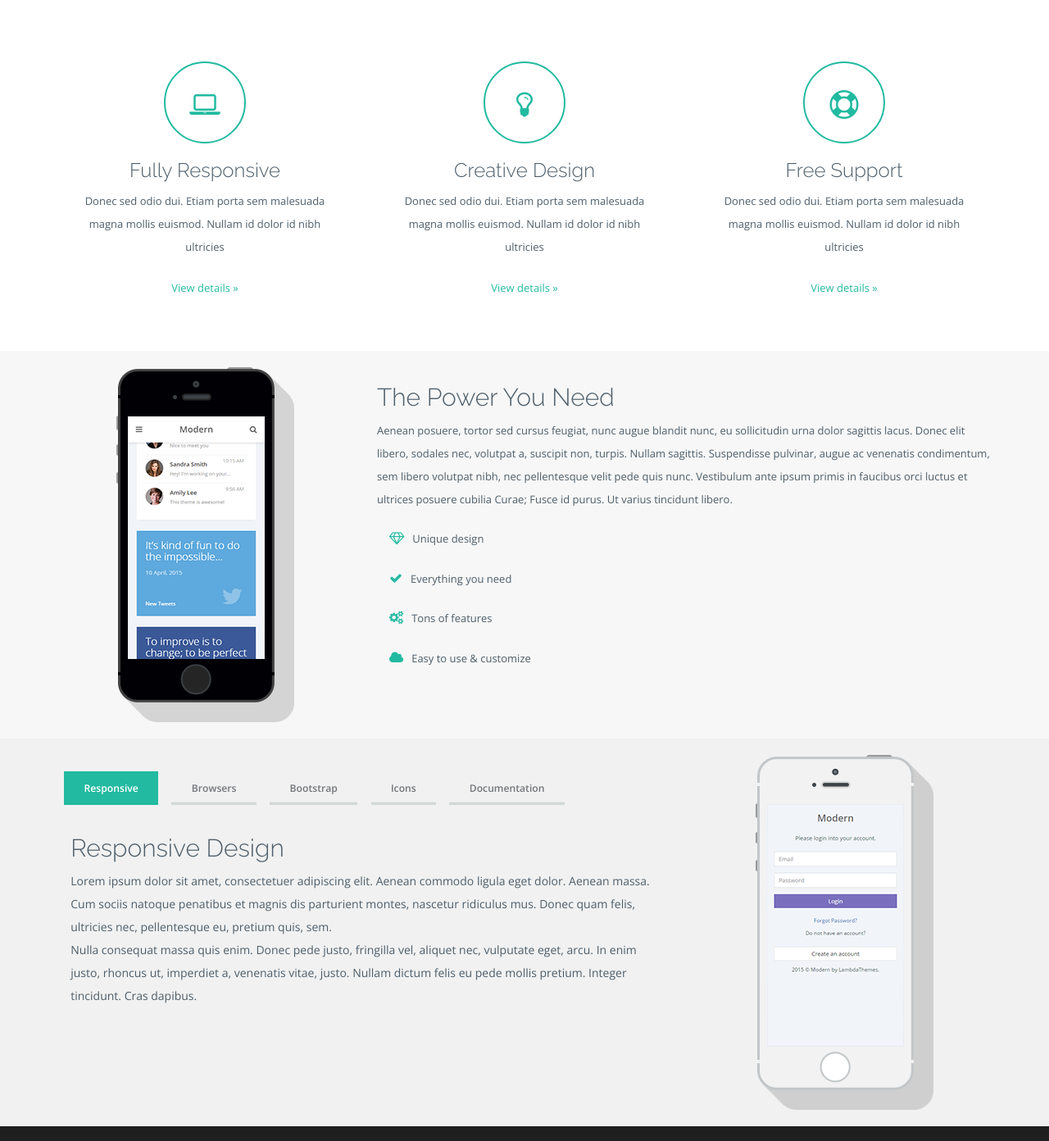
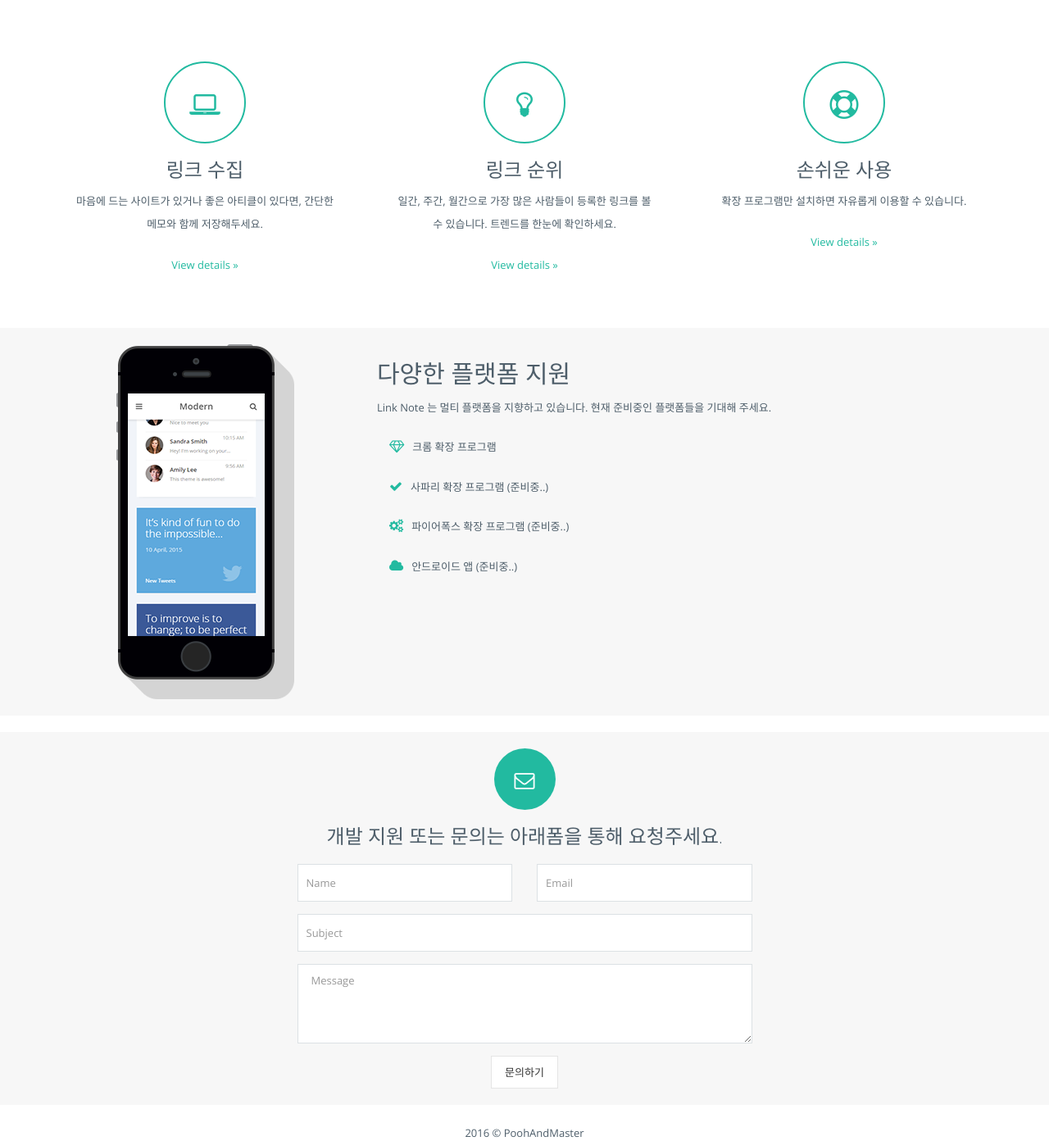
Before and after one commit to yonggill/LinkNote, a Django app: template linknote/templates/landing/landing.html in a window 1280 px wide. Shown: the part 800-2192 px from the top of the page at 82% size. Run offline with Django 3.2, Linux system fonts and the light colour scheme; the template is opened without the code that fills it, so the values that code supplies are empty; parts of the project's set-up code (start-up, migrations or seed data) failed here and were passed over; some libraries are stand-ins or nearby versions; grey boxes are pictures that could not be loaded.

Commit message:
change landing contents and extenstion improve

```diff
--- a/chrome/add.js
+++ b/chrome/add.js
@@ -7,7 +7,7 @@ function get_urls(){
 
     chrome.storage.local.get('token', function (result) {
         if (result.token == undefined) {
-            chrome.browserAction.setPopup({"popup": "login.html"});
+            window.location.herf = 'login.html';
         }
     });
 
@@ -38,7 +38,7 @@ $(document).on('click', '.submit', function() {
             },
             success: function(data){
                 if (data.error) {
-                    chrome.browserAction.setPopup({"popup": "login.html"});
+                    window.location.herf = 'login.html';
                 }
                 else {
                     document.body.innerHTML = '<h2 style="margin-top: 100px;"> 페이지 저장이 성공적으로 마무리되었습니다.</h2>';
@@ -52,7 +52,7 @@ $(document).on('click', '.submit', function() {
             },
             error: function(data) {
                 console.log(data);
-                chrome.browserAction.setPopup({"popup": "login.html"});
+                window.location.herf = 'login.html';
             }
         });
     });
--- a/chrome/login.js
+++ b/chrome/login.js
@@ -20,7 +20,7 @@ $(document).on('click', '.submit', function() {
         success: function(data){
             chrome.storage.local.set(data);
 
-            chrome.browserAction.setPopup({"popup": "add.html"});
+            window.location.herf = 'add.html';
             // setTimeout(
             //     function() {
             //         window.close();
--- a/linknote/apps/link/views.py
+++ b/linknote/apps/link/views.py
@@ -22,7 +22,6 @@ class LinkAddAPI(ContextMixin, JSONWebTokenAuthMixin, View):
 
     def post(self, request, *args, **kwargs):
         data = json.loads(request.body)
-        print request.user
         link = Link(
             user=request.user,
             url=data['url'],
--- a/linknote/templates/landing/landing.html
+++ b/linknote/templates/landing/landing.html
@@ -79,24 +79,24 @@
                     <div class="feature-icon">
                         <i class="fa fa-laptop"></i>
                     </div>
-                    <h2>Fully Responsive</h2>
-                    <p>Donec sed odio dui. Etiam porta sem malesuada magna mollis euismod. Nullam id dolor id nibh ultricies</p>
+                    <h2>링크 수집</h2>
+                    <p>마음에 드는 사이트가 있거나 좋은 아티클이 있다면, 간단한 메모와 함께 저장해두세요.</p>
                     <p><a class="btn btn-link" href="#" role="button">View details &raquo;</a></p>
                 </div>
                 <div class="col-sm-4 wow fadeInLeft" data-wow-duration="1.5s" data-wow-offset="10" data-wow-delay="0.7s">
                     <div class="feature-icon">
                         <i class="fa fa-lightbulb-o"></i>
                     </div>
-                    <h2>Creative Design</h2>
-                    <p>Donec sed odio dui. Etiam porta sem malesuada magna mollis euismod. Nullam id dolor id nibh ultricies</p>
+                    <h2>링크 순위</h2>
+                    <p>일간, 주간, 월간으로 가장 많은 사람들이 등록한 링크를 볼 수 있습니다. 트렌드를 한눈에 확인하세요.</p>
                     <p><a class="btn btn-link" href="#" role="button">View details &raquo;</a></p>
                 </div>
                 <div class="col-sm-4 wow fadeInLeft" data-wow-duration="1.5s" data-wow-offset="10" data-wow-delay="0.9s">
                     <div class="feature-icon">
                         <i class="fa fa-support"></i>
                     </div>
-                    <h2>Free Support</h2>
-                    <p>Donec sed odio dui. Etiam porta sem malesuada magna mollis euismod. Nullam id dolor id nibh ultricies</p>
+                    <h2>손쉬운 사용</h2>
+                    <p>확장 프로그램만 설치하면 자유롭게 이용할 수 있습니다.</p>
                     <p><a class="btn btn-link" href="#" role="button">View details &raquo;</a></p>
                 </div>
             </div>
@@ -108,108 +108,68 @@
                         <img src="{% static "img/iphone.png" %}" class="iphone-img" alt="">
                     </div>
                     <div class="col-sm-8 wow fadeInRight" data-wow-delay="0.5s" data-wow-duration="1.5s" data-wow-offset="10">
-                        <h1>The Power You Need</h1>
-                        <p>Aenean posuere, tortor sed cursus feugiat, nunc augue blandit nunc, eu sollicitudin urna dolor sagittis lacus. Donec elit libero, sodales nec, volutpat a, suscipit non, turpis. Nullam sagittis. Suspendisse pulvinar, augue ac venenatis condimentum, sem libero volutpat nibh, nec pellentesque velit pede quis nunc. Vestibulum ante ipsum primis in faucibus orci luctus et ultrices posuere cubilia Curae; Fusce id purus. Ut varius tincidunt libero.</p>
+                        <h1>다양한 플랫폼 지원</h1>
+                        <p>Link Note 는 멀티 플랫폼을 지향하고 있습니다. 현재 준비중인 플랫폼들을 기대해 주세요.</p>
                         <ul class="list-unstyled features-list-2">
-                            <li><i class="fa fa-diamond icon-state-success m-r-xs icon-md"></i>Unique design</li>
-                            <li><i class="fa fa-check icon-state-success m-r-xs icon-md"></i>Everything you need</li>
-                            <li><i class="fa fa-cogs icon-state-success m-r-xs icon-md"></i>Tons of features</li>
-                            <li><i class="fa fa-cloud icon-state-success m-r-xs icon-md"></i>Easy to use &amp; customize</li>
+                            <li><i class="fa fa-diamond icon-state-success m-r-xs icon-md"></i>크롬 확장 프로그램</li>
+                            <li><i class="fa fa-check icon-state-success m-r-xs icon-md"></i>사파리 확장 프로그램 (준비중..)</li>
+                            <li><i class="fa fa-cogs icon-state-success m-r-xs icon-md"></i>파이어폭스 확장 프로그램 (준비중..)</li>
+                            <li><i class="fa fa-cloud icon-state-success m-r-xs icon-md"></i>안드로이드 앱 (준비중..)</li>
                         </ul>
                     </div>
                 </div>
             </div>
         </section>
-        <section id="section-2">
-            <div class="container">
-                <div class="row">
-                    <div class="col-sm-8 wow fadeInLeft" data-wow-delay="0.5s" data-wow-duration="1.5s" data-wow-offset="10">
-                        <section>
-                            <div class="tabs tabs-style-linebox">
-                                <nav>
-                                    <ul>
-                                        <li class="tab-current"><a href=""><span>Responsive</span></a></li>
-                                        <li class=""><a href=""><span>Browsers</span></a></li>
-                                        <li class=""><a href=""><span>Bootstrap</span></a></li>
-                                        <li class=""><a href=""><span>Icons</span></a></li>
-                                        <li class=""><a href=""><span>Documentation</span></a></li>
-                                    </ul>
-                                </nav>
-                                <div class="content-wrap">
-                                    <section class="content-current">
-                                        <h1>Responsive Design</h1>
-                                        <p>Lorem ipsum dolor sit amet, consectetuer adipiscing elit. Aenean commodo ligula eget dolor. Aenean massa. Cum sociis natoque penatibus et magnis dis parturient montes, nascetur ridiculus mus. Donec quam felis, ultricies nec, pellentesque eu, pretium quis, sem.<br>Nulla consequat massa quis enim. Donec pede justo, fringilla vel, aliquet nec, vulputate eget, arcu. In enim justo, rhoncus ut, imperdiet a, venenatis vitae, justo. Nullam dictum felis eu pede mollis pretium. Integer tincidunt. Cras dapibus.</p></section>
-                                    <section><p>
-                                        <h1>Cross-browser Compatible</h1>
-                                        <p>Etiam rhoncus. Maecenas tempus, tellus eget condimentum rhoncus, sem quam semper libero, sit amet adipiscing sem neque sed ipsum. Nam quam nunc, blandit vel, luctus pulvinar, hendrerit id, lorem. Maecenas nec odio et ante tincidunt tempus. Donec vitae sapien ut libero venenatis faucibus.<br>Nullam quis ante. Etiam sit amet orci eget eros faucibus tincidunt. Duis leo. Sed fringilla mauris sit amet nibh. Donec sodales sagittis magna.</p></section>
-                                    <section><p>
-                                        <h1>Built With Bootstrap 3.3.4</h1>
-                                        <p>Curabitur ligula sapien, tincidunt non, euismod vitae, posuere imperdiet, leo. Maecenas malesuada. Praesent congue erat at massa. Sed cursus turpis vitae tortor. Donec posuere vulputate arcu. Phasellus accumsan cursus velit. Vestibulum ante ipsum primis in faucibus orci luctus et ultrices posuere cubilia Curae; Sed aliquam, nisi quis porttitor congue, elit erat euismod orci, ac placerat dolor lectus quis orci. Phasellus consectetuer vestibulum elit. Aenean tellus metus, bibendum sed, posuere ac, mattis non, nunc.</p></section>
-                                    <section><p>
-                                        <h1>+1100 Icons Included</h1>
-                                        <p>Aenean posuere, tortor sed cursus feugiat, nunc augue blandit nunc, eu sollicitudin urna dolor sagittis lacus. Donec elit libero, sodales nec, volutpat a, suscipit non, turpis. Nullam sagittis.<br>Suspendisse pulvinar, augue ac venenatis condimentum, sem libero volutpat nibh, nec pellentesque velit pede quis nunc. Vestibulum ante ipsum primis in faucibus orci luctus et ultrices posuere cubilia Curae; Fusce id purus. Ut varius tincidunt libero. Phasellus dolor. Maecenas vestibulum mollis diam.</p></section>
-                                    <section><p>
-                                        <h1>Well Documented</h1>
-                                        <p>Morbi nec metus. Phasellus blandit leo ut odio. Maecenas ullamcorper, dui et placerat feugiat, eros pede varius nisi, condimentum viverra felis nunc et lorem. Sed magna purus, fermentum eu, tincidunt eu, varius ut, felis. In auctor lobortis lacus. Quisque libero metus, condimentum nec, tempor a, commodo mollis, magna. Vestibulum ullamcorper mauris at ligula. Fusce fermentum. Nullam cursus lacinia erat. Praesent blandit laoreet nibh.</p></section>
-                                </div>
-                            </div>
-                        </section>
-                    </div>
-                    <div class="col-sm-4 wow fadeInRight" data-wow-delay="0.5s" data-wow-duration="1.5s" data-wow-offset="10">
-                        <img src="{% static "img/iphone2.png" %}" class="iphone-img" alt="">
-                    </div>
-                </div>
-            </div>
-        </section>
-        <section id="section-3">
-            <div class="overlay"></div>
-            <div class="container">
-                <div class="row">
-                    <div class="col-sm-12 wow fadeInUp" data-wow-delay="0.5s" data-wow-duration="1.5s" data-wow-offset="10">
-                        <div id="carousel-example-generic" class="carousel slide" data-ride="carousel">
-                            <ol class="carousel-indicators">
-                                <li data-target="#carousel-example-generic" data-slide-to="0" class="active"></li>
-                                <li data-target="#carousel-example-generic" data-slide-to="1"></li>
-                                <li data-target="#carousel-example-generic" data-slide-to="2"></li>
-                            </ol>
-                            <div class="carousel-inner" role="listbox">
-                                <div class="item active">
-                                    <div class="row">
-                                        <div class="col-sm-6 col-sm-offset-3">
-                                            <p class="text-white">“Aenean posuere, tortor sed cursus feugiat, nunc augue blandit nunc, eu sollicitudin urna dolor sagittis lacus. Donec elit libero, sodales nec, volutpat a, suscipit non, turpis. Nullam sagittis. Suspendisse pulvinar, augue ac venenatis condimentum, sem libero volutpat nibh, nec pellentesque velit pede quis nunc. Vestibulum ante ipsum primis in faucibus orci luctus et ultrices posuere cubilia Curae; Fusce id purus. Ut varius tincidunt libero.”</p>
-                                            <span>- David, App Manager</span>
-                                        </div>
-                                    </div>
-                                </div>
-                                <div class="item">
-                                    <div class="row">
-                                        <div class="col-sm-6 col-sm-offset-3">
-                                            <p class="text-white">“Lorem ipsum dolor sit amet, consectetuer adipiscing elit. Aenean commodo ligula eget dolor. Aenean massa. Cum sociis natoque penatibus et magnis dis parturient montes, nascetur ridiculus mus. Donec quam felis, ultricies nec, pellentesque eu, pretium quis, sem. Nulla consequat massa quis enim. Donec pede justo, fringilla vel, aliquet nec, vulputate eget, arcu. In enim justo, rhoncus ut, imperdiet a, venenatis vitae, justo.”</p>
-                                            <span>- Sandra, Director</span>
-                                        </div>
-                                    </div>
-                                </div>
-                                <div class="item">
-                                    <div class="row">
-                                        <div class="col-sm-6 col-sm-offset-3">
-                                            <p>“Curabitur ligula sapien, tincidunt non, euismod vitae, posuere imperdiet, leo. Maecenas malesuada. Praesent congue erat at massa. Sed cursus turpis vitae tortor. Donec posuere vulputate arcu. Phasellus accumsan cursus velit. Vestibulum ante ipsum primis in faucibus orci luctus et ultrices posuere cubilia Curae; Sed aliquam, nisi quis porttitor congue, elit erat euismod orci, ac placerat dolor lectus quis orci. Phasellus consectetuer vestibulum elit.”</p>
-                                            <span>- Amily, UI Designer</span>
-                                        </div>
-                                    </div>
-                                </div>
-                            </div>
-                        </div>
-                    </div>
-                </div>
-            </div>
-        </section>
+
+{#        <section id="section-3">#}
+{#            <div class="overlay"></div>#}
+{#            <div class="container">#}
+{#                <div class="row">#}
+{#                    <div class="col-sm-12 wow fadeInUp" data-wow-delay="0.5s" data-wow-duration="1.5s" data-wow-offset="10">#}
+{#                        <div id="carousel-example-generic" class="carousel slide" data-ride="carousel">#}
+{#                            <ol class="carousel-indicators">#}
+{#                                <li data-target="#carousel-example-generic" data-slide-to="0" class="active"></li>#}
+{#                                <li data-target="#carousel-example-generic" data-slide-to="1"></li>#}
+{#                                <li data-target="#carousel-example-generic" data-slide-to="2"></li>#}
+{#                            </ol>#}
+{#                            <div class="carousel-inner" role="listbox">#}
+{#                                <div class="item active">#}
+{#                                    <div class="row">#}
+{#                                        <div class="col-sm-6 col-sm-offset-3">#}
+{#                                            <p class="text-white">“Aenean posuere, tortor sed cursus feugiat, nunc augue blandit nunc, eu sollicitudin urna dolor sagittis lacus. Donec elit libero, sodales nec, volutpat a, suscipit non, turpis. Nullam sagittis. Suspendisse pulvinar, augue ac venenatis condimentum, sem libero volutpat nibh, nec pellentesque velit pede quis nunc. Vestibulum ante ipsum primis in faucibus orci luctus et ultrices posuere cubilia Curae; Fusce id purus. Ut varius tincidunt libero.”</p>#}
+{#                                            <span>- David, App Manager</span>#}
+{#                                        </div>#}
+{#                                    </div>#}
+{#                                </div>#}
+{#                                <div class="item">#}
+{#                                    <div class="row">#}
+{#                                        <div class="col-sm-6 col-sm-offset-3">#}
+{#                                            <p class="text-white">“Lorem ipsum dolor sit amet, consectetuer adipiscing elit. Aenean commodo ligula eget dolor. Aenean massa. Cum sociis natoque penatibus et magnis dis parturient montes, nascetur ridiculus mus. Donec quam felis, ultricies nec, pellentesque eu, pretium quis, sem. Nulla consequat massa quis enim. Donec pede justo, fringilla vel, aliquet nec, vulputate eget, arcu. In enim justo, rhoncus ut, imperdiet a, venenatis vitae, justo.”</p>#}
+{#                                            <span>- Sandra, Director</span>#}
+{#                                        </div>#}
+{#                                    </div>#}
+{#                                </div>#}
+{#                                <div class="item">#}
+{#                                    <div class="row">#}
+{#                                        <div class="col-sm-6 col-sm-offset-3">#}
+{#                                            <p>“Curabitur ligula sapien, tincidunt non, euismod vitae, posuere imperdiet, leo. Maecenas malesuada. Praesent congue erat at massa. Sed cursus turpis vitae tortor. Donec posuere vulputate arcu. Phasellus accumsan cursus velit. Vestibulum ante ipsum primis in faucibus orci luctus et ultrices posuere cubilia Curae; Sed aliquam, nisi quis porttitor congue, elit erat euismod orci, ac placerat dolor lectus quis orci. Phasellus consectetuer vestibulum elit.”</p>#}
+{#                                            <span>- Amily, UI Designer</span>#}
+{#                                        </div>#}
+{#                                    </div>#}
+{#                                </div>#}
+{#                            </div>#}
+{#                        </div>#}
+{#                    </div>#}
+{#                </div>#}
+{#            </div>#}
+{#        </section>#}
 
         <div id="contact">
             <div class="container">
                 <div class="row">
                     <div class="col-sm-6 col-sm-offset-3 wow rotateInUpLeft" data-wow-duration="1.5s" data-wow-offset="10" data-wow-delay="0.5s">
                         <a href="#contact" class="btn btn-success btn-lg btn-rounded contact-button"><i class="fa fa-envelope-o"></i></a>
-                        <h2>Let's keep in touch</h2>
+                        <h2>개발 지원 또는 문의는 아래폼을 통해 요청주세요.</h2>
                         <form class="m-t-md">
                             <div class="form-group">
                                 <div class="row">
@@ -227,7 +187,7 @@
                             <div class="form-group">
                                 <textarea class="form-control" rows="4=6" placeholder="Message"></textarea>
                             </div>
-                            <button type="submit" class="btn btn-default btn-lg">Send Message</button>
+                            <button type="submit" class="btn btn-default btn-lg">문의하기</button>
                         </form>
                     </div>
                 </div>
@@ -235,7 +195,7 @@
         </div>
         <footer>
             <div class="container">
-                <p class="text-center no-s">2015 &copy; Modern by Steelcoders.</p>
+                <p class="text-center no-s">2016 &copy; PoohAndMaster</p>
             </div>
         </footer>
 
```
Also changed, not shown: chrome/login.html (+5 -5 lines).
